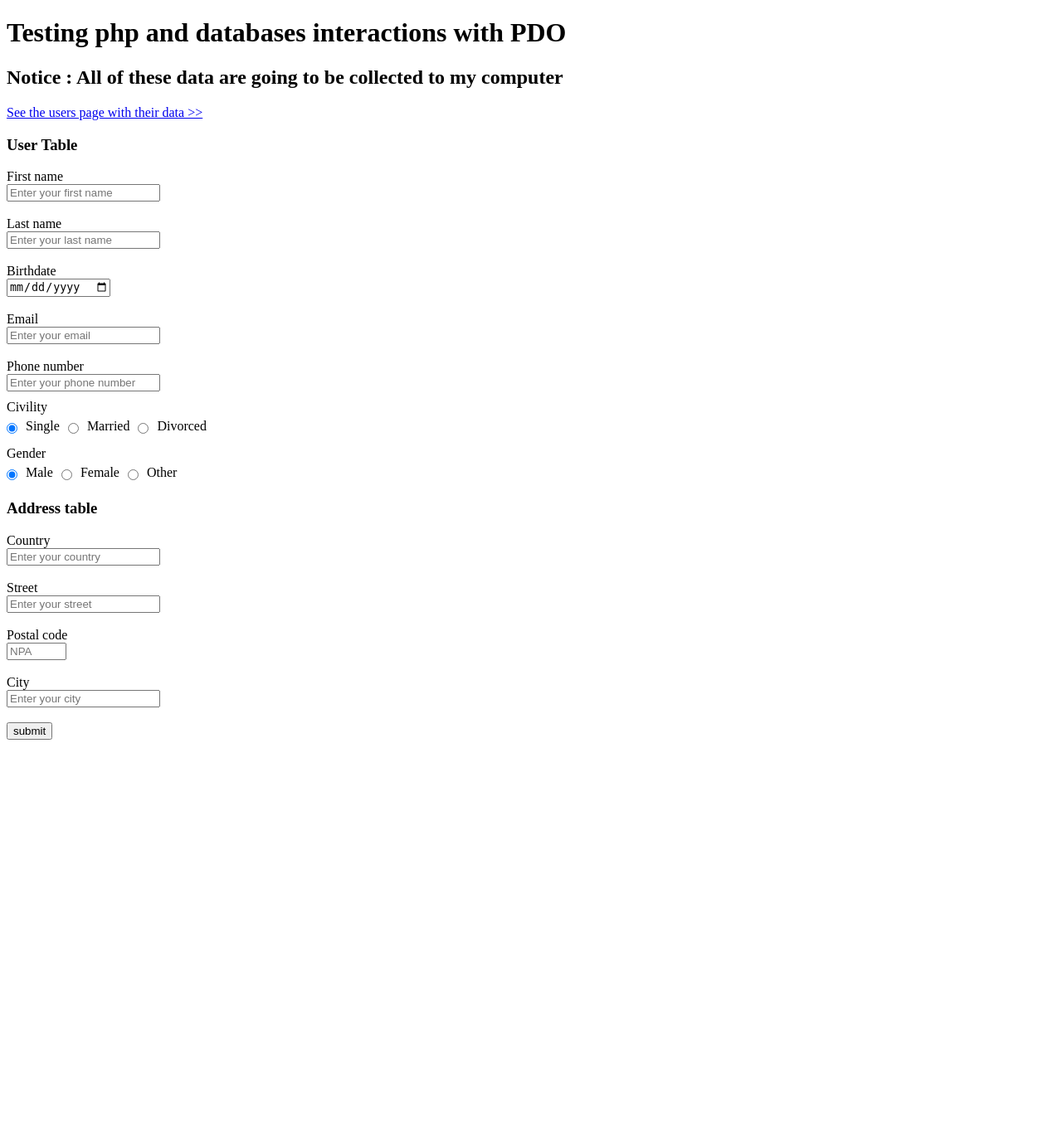
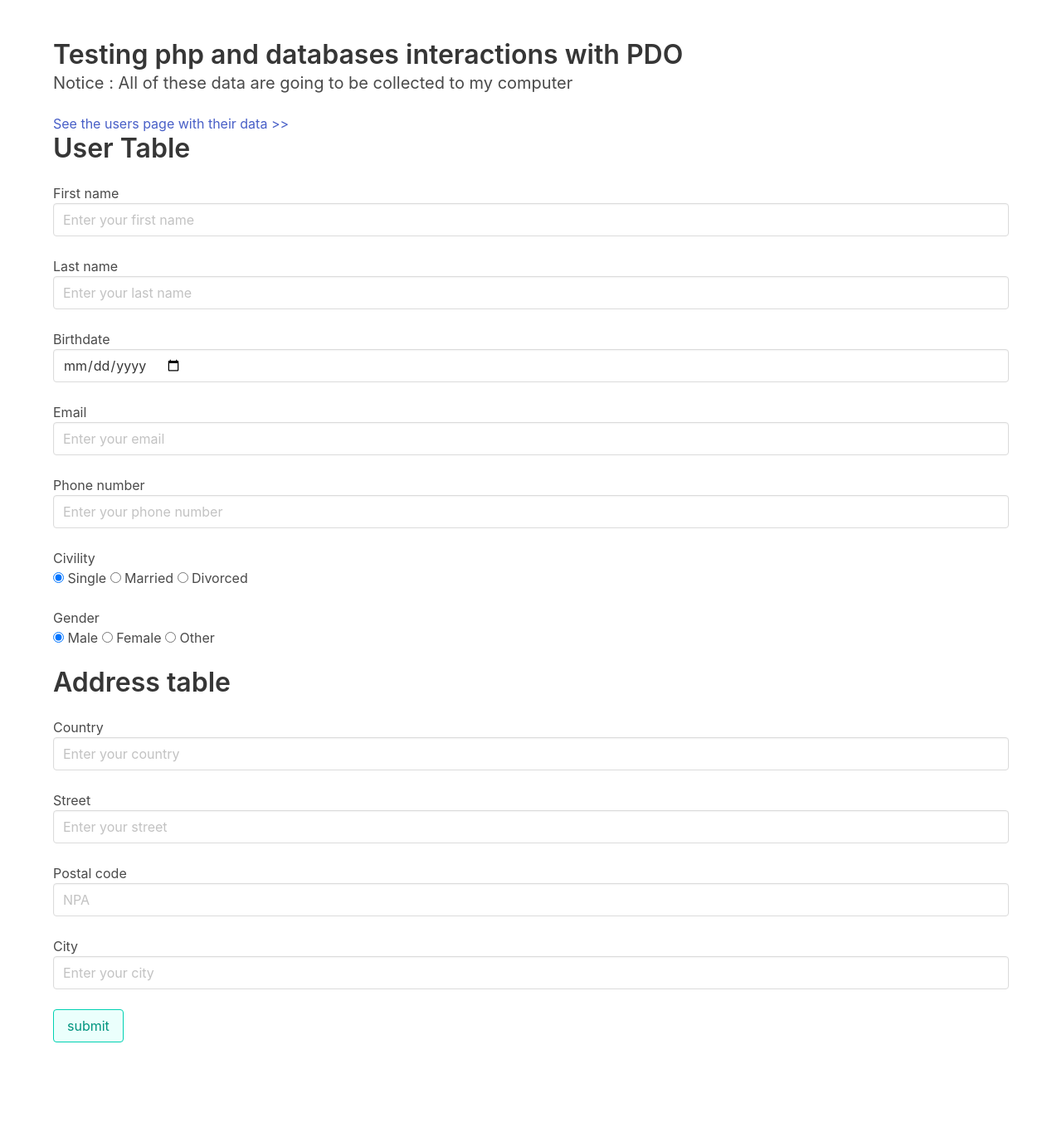
Before and after one commit to BastienVienet/SQLform, a PHP site: page / in a window 1280 px wide. Shown: the whole page at 83% size. Before the commit the page ends 892 px from the top, so only its background shows below. Run offline with PHP 8.4, Linux system fonts and the light colour scheme; some libraries are stand-ins or nearby versions.

Commit message:
Implementing 'Bulma' to the index page

```diff
--- a/index.php
+++ b/index.php
@@ -2,7 +2,8 @@
 
 require_once './connecting_DSN.php';
 
-function Cleantext($text) {
+function Cleantext($text)
+{
     return ucfirst(mb_strtolower(trim($text)));
 }
 
@@ -82,119 +83,142 @@ if (isset($_POST['submit'])) {
 <!doctype html>
 <html lang="en">
 <head>
-        <meta content="width=device-width, initial-scale=1"
-              name="viewport">
+    <meta charset="utf-8">
+    <meta name="viewport"
+          content="width=device-width, initial-scale=1">
     <title>Testing php and db interactions</title>
-        <script crossorigin="anonymous"
-                src="https://kit.fontawesome.com/240835c993.js"></script>
     <link rel="stylesheet"
-              href="stylesheet.css">
+          href="https://cdn.jsdelivr.net/npm/bulma@0.9.3/css/bulma.min.css">
 </head>
 <body>
-    <h1>Testing php and databases interactions with PDO</h1>
-    <h2>Notice : All of these data are going to be collected to my computer</h2>
+<section class="section">
+    <div class="container">
+        <h1 class="title">
+            Testing php and databases interactions with PDO </h1>
+        <h2 class="subtitle">Notice : All of these data are going to be collected to my computer</h2>
         <a href="list_users.php">See the users page with their data >></a>
         <form action="index.php"
               method="post">
-        <h3>User Table</h3>
+            <h3 class="title is-3">User Table</h3>
             <label for="first_name">First name<br>
-            <input type="text"
+                <input class="input is-normal"
+                       type="text"
                        name="first_name"
                        placeholder="Enter your first name"
                        required><br><br>
             </label>
             <label for="last_name">Last name<br>
-            <input type="text"
+                <input class="input is-normal"
+                       type="text"
                        name="last_name"
                        placeholder="Enter your last name"
                        required><br><br>
             </label>
             <label for="birthdate">Birthdate<br>
-            <input type="date"
+                <input class="input is-normal"
+                       type="date"
                        name="birthdate"
                        placeholder="Enter your birthdate"
                        required><br><br>
             </label>
             <label for="email">Email<br>
-            <input type="email"
+                <input class="input is-normal"
+                       type="email"
                        name="email"
                        placeholder="Enter your email"
                        required><br><br>
             </label>
             <label for="phone">Phone number<br>
-            <input type="tel"
+                <input class="input is-normal"
+                       type="tel"
                        name="phone"
                        maxlength="10"
                        placeholder="Enter your phone number"><br>
-        </label>
+            </label><br>
             <p>Civility</p>
-        <div class="radio_civility">
+            <div>
                 <input id="civility"
                        type="radio"
                        name="civility"
                        value="1"
                        checked>
-            <label for="civility">Single</label>
+                <label class="radio"
+                       for="civility">Single</label>
                 <input id="civility"
                        type="radio"
                        name="civility"
                        value="2">
-            <label for="civility">Married</label>
+                <label class="radio"
+                       for="civility">Married</label>
                 <input id="civility"
                        type="radio"
                        name="civility"
                        value="3">
-            <label for="civility">Divorced</label>
-        </div>
+                <label class="radio"
+                       for="civility">Divorced</label>
+            </div><br>
             <p>Gender</p>
-        <div class="radio_sex">
+            <div>
                 <input id="sex"
                        type="radio"
                        name="sex"
                        value="1"
                        checked>
-            <label for="sex">Male</label>
+                <label class="radio"
+                       for="sex">Male
+                </label>
                 <input id="sex"
                        type="radio"
                        name="sex"
                        value="2">
-            <label for="sex">Female</label>
+                <label class="radio"
+                       for="sex">Female
+                </label>
                 <input id="sex"
                        type="radio"
                        name="sex"
-                   value="3"><br>
-            <label for="sex">Other</label>
-        </div>
-        <h3>Address table</h3>
+                       value="3">
+                <label class="radio"
+                       for="sex">Other
+                </label>
+            </div><br>
+            <h3 class="title is-3">Address table</h3>
             <label for="country">Country<br>
-            <input type="text"
+                <input class="input is-normal"
+                       type="text"
                        name="country"
                        placeholder="Enter your country"
                        required><br><br>
             </label>
             <label for="street">Street<br>
-            <input type="text"
+                <input class="input is-normal"
+                       type="text"
                        name="street"
                        placeholder="Enter your street"
                        required><br><br>
             </label>
             <label for="postal_code">Postal code<br>
-            <input type="number"
+                <input class="input is-normal"
+                       type="number"
                        min="1000"
                        max="9999"
                        name="postal_code"
                        placeholder="NPA"><br><br>
             </label>
             <label for="city">City<br>
-            <input type="text"
+                <input class="input is-normal"
+                       type="text"
                        name="city"
                        placeholder="Enter your city"
                        required><br><br>
             </label>
-        <input id="submit_id"
+            <input class="button is-primary is-outlined is-light"
+                   id="submit_id"
                    type="submit"
                    name="submit"
                    value="submit"><br><br><br>
         </form>
+    </div>
+</section>
 </body>
 </html>
```
Lines whose indentation alone changed are shown as unchanged.
